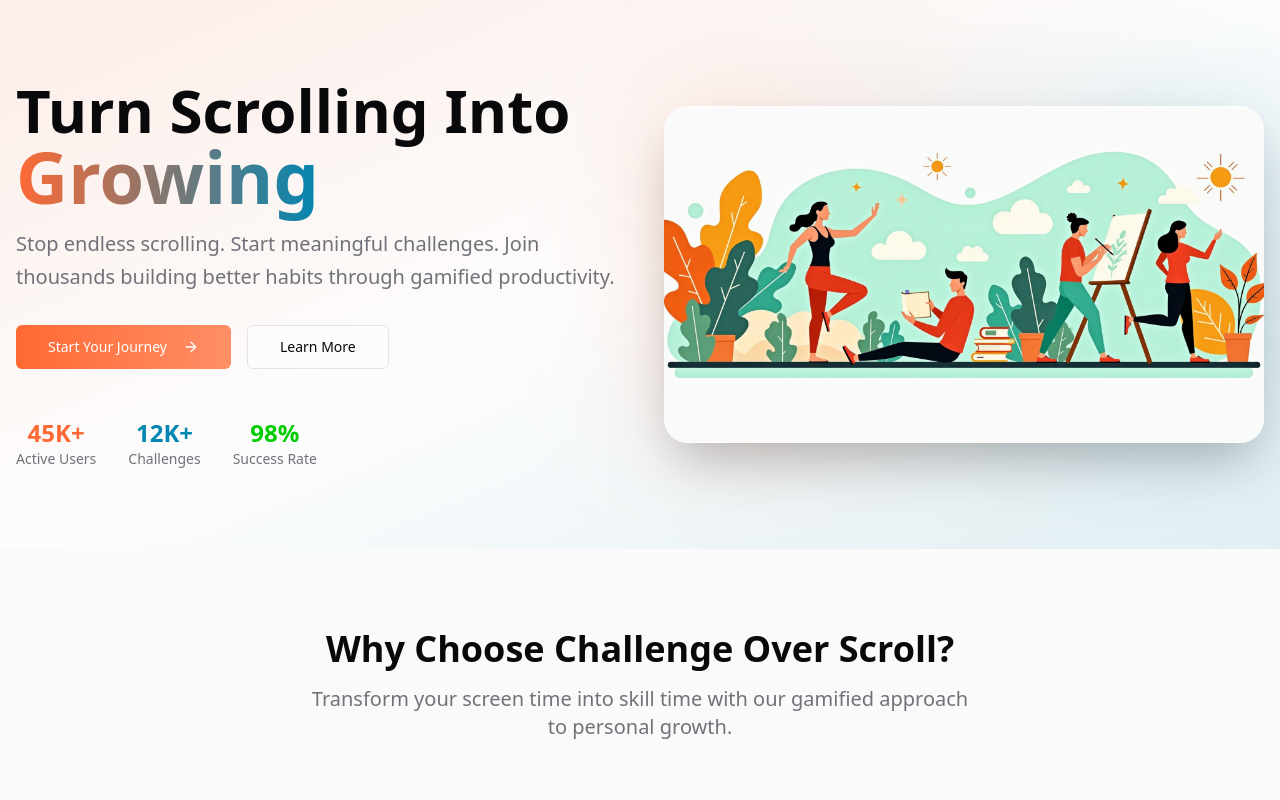
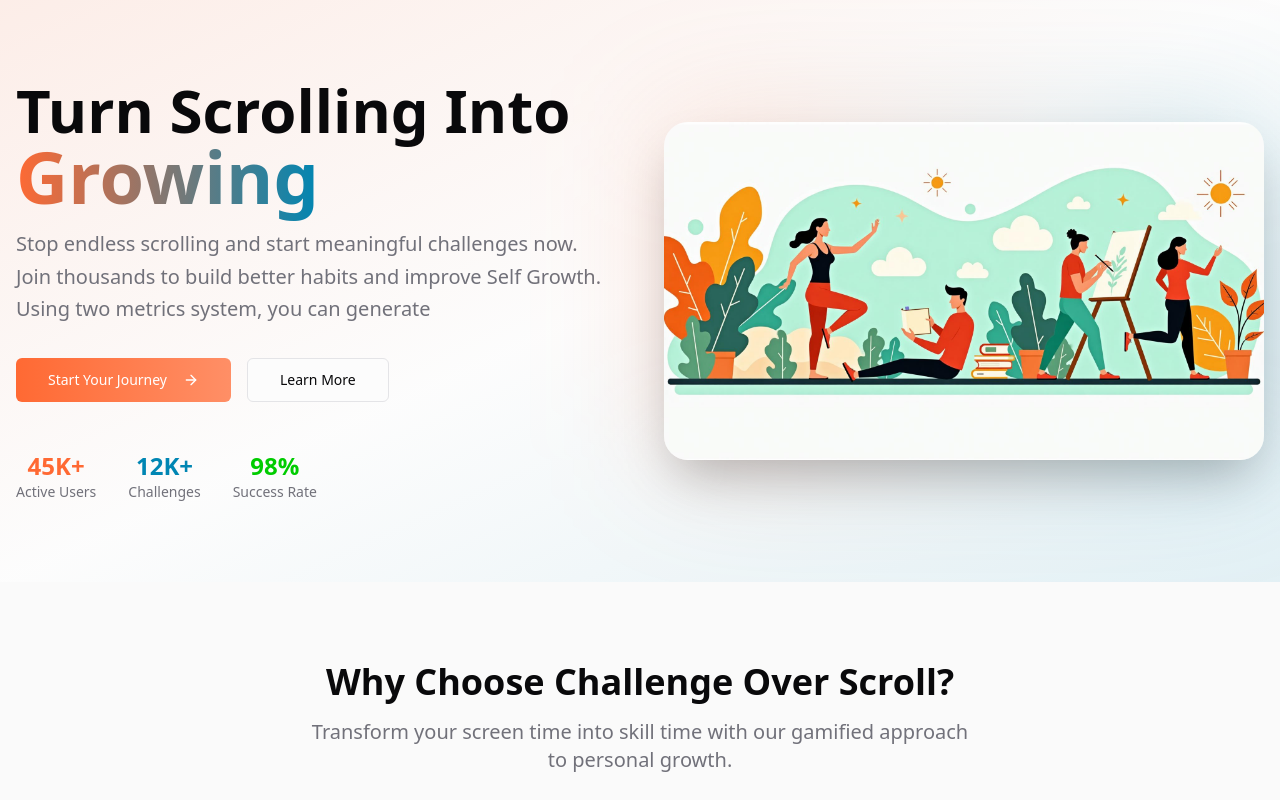
Before and after one commit to phuongforworking-maker/daretermine, a React (Vite) app: page / in a window 1280 px wide. Shown: the top 800 px of the page. Built offline with nearby package versions, Linux system fonts and the light colour scheme; the HTML template or start-up script is replaced by a standard one.

Commit message:
Visual edit in Lovable

```diff
--- a/src/pages/Index.tsx
+++ b/src/pages/Index.tsx
@@ -29,9 +29,7 @@ const Index = () => {
                       Growing
                     </span>
                   </h1>
-                  <p className="text-xl text-muted-foreground leading-relaxed">
-                    Stop endless scrolling. Start meaningful challenges. Join thousands building better habits through gamified productivity.
-                  </p>
+                  <p className="text-xl text-muted-foreground leading-relaxed">Stop endless scrolling and start meaningful challenges now. Join thousands to build better habits and improve Self Growth. Using two metrics system, you can generate </p>
                 </div>
 
                 <div className="flex items-center gap-4">
```
